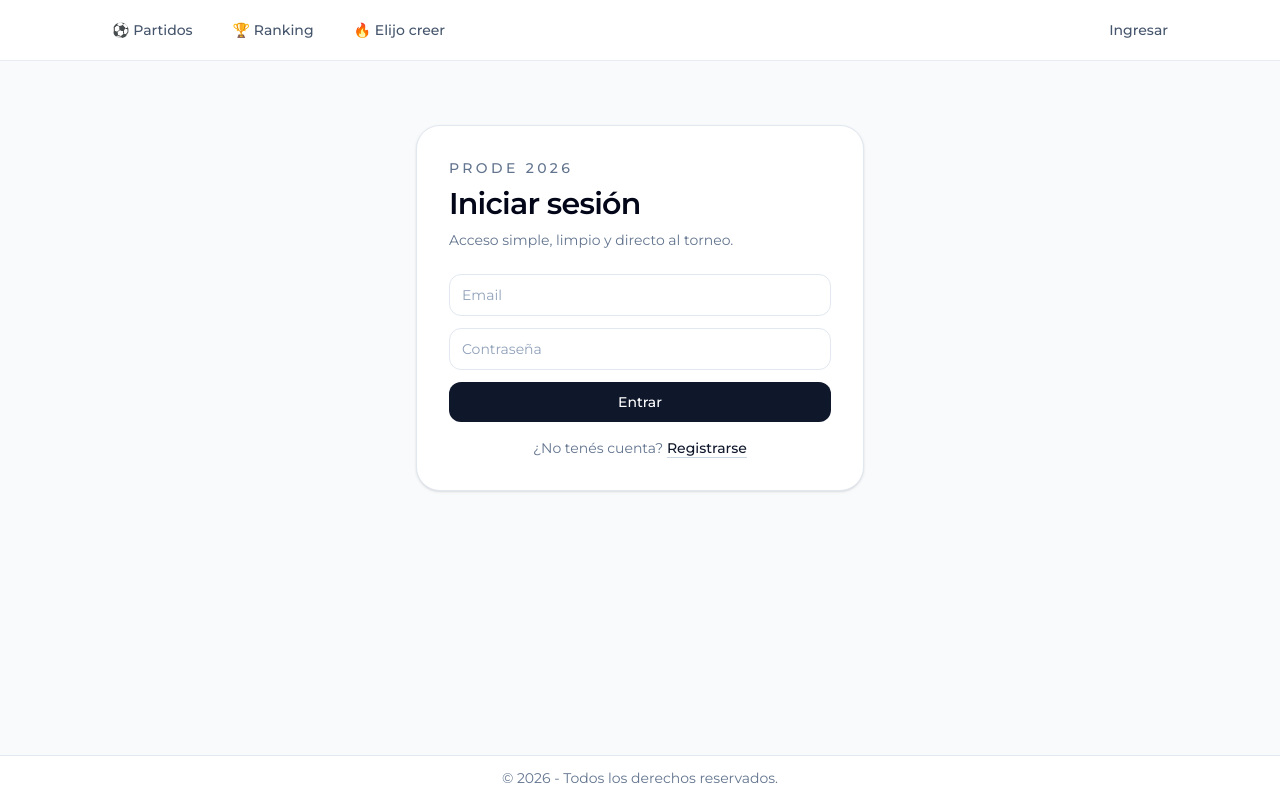
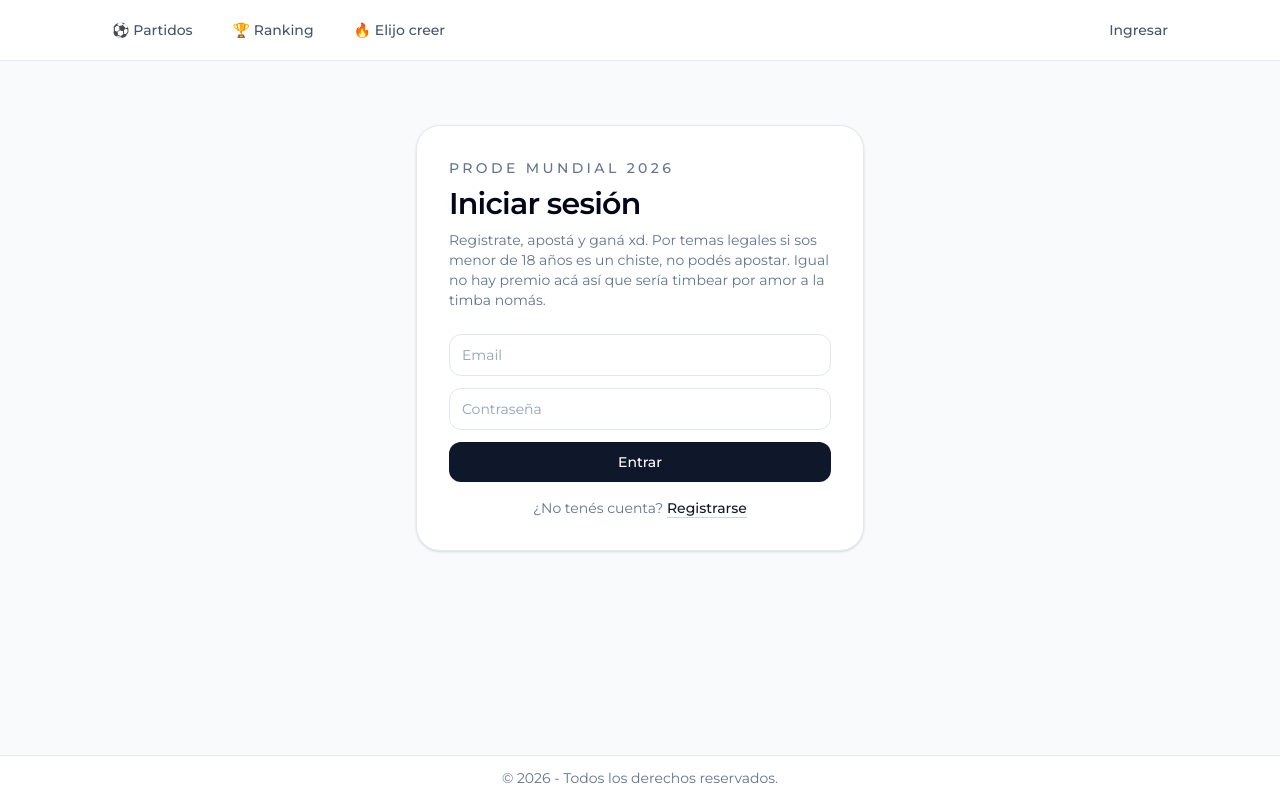
Before and after one commit to LucaChicconi/prode-2026, a React (Vite) app: page /#/login in a window 1280 px wide. Built offline with nearby package versions, Linux system fonts and the light colour scheme; no server answers.

Commit message:
cambie el mensaje de crear cuenta

```diff
--- a/src/pages/Login.jsx
+++ b/src/pages/Login.jsx
@@ -31,11 +31,11 @@ export default function Login() {
     <section className="mx-auto flex w-full max-w-md flex-1 items-center justify-center py-10">
       <div className="w-full rounded-3xl border border-slate-200 bg-white p-6 shadow-sm sm:p-8">
         <div className="mb-6 space-y-2">
-          <p className="text-sm font-medium uppercase tracking-[0.24em] text-slate-500">Prode 2026</p>
+          <p className="text-sm font-medium uppercase tracking-[0.24em] text-slate-500">Prode Mundial 2026</p>
           <h1 className="text-3xl font-semibold tracking-tight text-slate-950">
             {isRegister ? 'Crear cuenta' : 'Iniciar sesión'}
           </h1>
-          <p className="text-sm text-slate-500">Acceso simple, limpio y directo al torneo.</p>
+          <p className="text-sm text-slate-500">Registrate, apostá y ganá xd. Por temas legales si sos menor de 18 años es un chiste, no podés apostar. Igual no hay premio acá así que sería timbear por amor a la timba nomás.</p>
         </div>
 
         <form onSubmit={handleSubmit} className="space-y-3">
```
